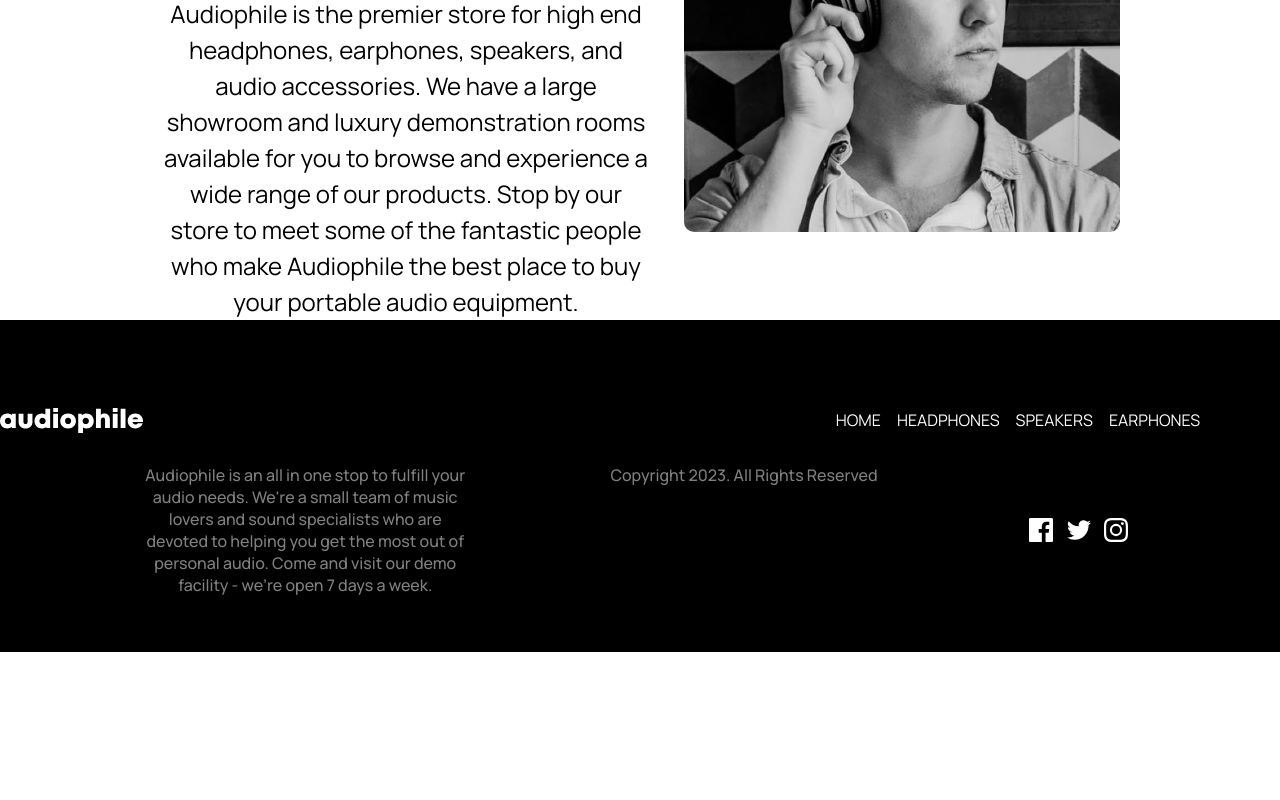
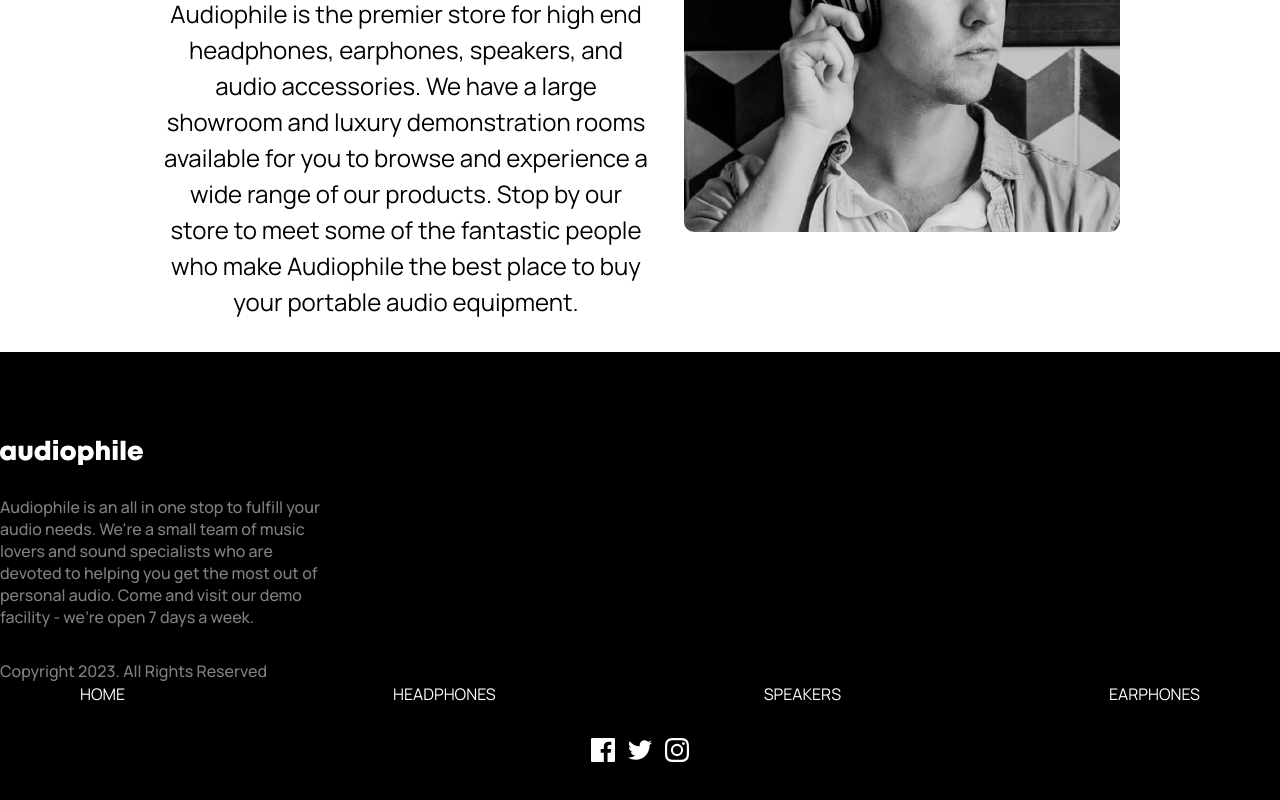
Before and after one commit to sunpochin/pf-audiophile, a Vue app: page / in a window 1280 px wide. Shown: the part 2924-3724 px from the top of the page. Before the commit the page ends 3648 px from the top, so only its background shows below. Built offline with nearby package versions, Linux system fonts and the light colour scheme.

Commit message:
fix various bugs

```diff
--- a/src/components/Best.vue
+++ b/src/components/Best.vue
@@ -38,7 +38,7 @@
   max-width: var(--max-width);
   height: 100%;
   gap: 2rem;
-  margin: 2rem auto 0rem;
+  margin: 2rem auto 2rem;
   padding: 0 var(--page-padding);
 }
 img {
@@ -87,13 +87,11 @@ img {
 @media screen and (max-width: 768px) {
   // @media screen and (max-width: 1440px) {
   .best-wrapper {
-    display: flex;
     flex-direction: column;
     justify-content: flex-start;
     width: 100%;
     height: 100%;
     gap: 2rem;
-    margin: 2rem auto 0rem;
     padding: 0 var(--page-padding);
   }
   img {
--- a/src/components/CategoriesComp.vue
+++ b/src/components/CategoriesComp.vue
@@ -97,8 +97,10 @@ const categories = [
     display: flex;
     flex-direction: column;
     justify-content: flex-end;
+    align-self: center;
+    max-width: 90%;
     height: 15rem;
-    gap: 0rem;
+    padding: 0 var(--page-padding);
   }
 
   .shop-img {
--- a/src/components/Footer.vue
+++ b/src/components/Footer.vue
@@ -1,18 +1,10 @@
 <template>
   <footer>
     <div class="footer-wrapper">
-      <div class="logo-n-links">
+      <div class="logo-n-desc">
         <div class="footer-logo">
           <img src="../assets/shared/desktop/logo.svg" alt="logo" />
         </div>
-        <div class="footer-links">
-          <router-link to="/">HOME</router-link>
-          <router-link to="/headphones">HEADPHONES</router-link>
-          <router-link to="/speakers">SPEAKERS</router-link>
-          <router-link to="/earphones">EARPHONES</router-link>
-        </div>
-      </div>
-      <div class="desc-n-social">
         <div class="footer-desc">
           Audiophile is an all in one stop to fulfill your audio needs. We're a
           small team of music lovers and sound specialists who are devoted to
@@ -20,6 +12,14 @@
           demo facility - we’re open 7 days a week.
         </div>
         <div class="footer-copyright">Copyright 2023. All Rights Reserved</div>
+      </div>
+      <div class="desc-n-social">
+        <div class="footer-links">
+          <router-link to="/">HOME</router-link>
+          <router-link to="/headphones">HEADPHONES</router-link>
+          <router-link to="/speakers">SPEAKERS</router-link>
+          <router-link to="/earphones">EARPHONES</router-link>
+        </div>
         <div class="footer-social">
           <img
             src="../assets/shared/desktop/icon-facebook.svg"
@@ -44,25 +44,29 @@
   // flex-direction: column;
   // gap: 3rem;
 
-  // max-width: 100%;
+  // width: 100%;
   // background-color: var(--clr-black);
   // color: var(--clr-peach);
 }
+// footer {
+//   display: flex;
+//   flex-direction: column;
+//   gap: 3rem;
+//   width: 100%;
+//   color: var(--clr-peach);
+//   background-color: var(--clr-black);
+//   padding: 3.5rem 0;
+//   // max-width: var(--max-width);
+//   margin: auto;
+// }
+
 footer {
+  background-color: var(--clr-black);
+  padding: 3.5rem 0;
+}
+.logo-n-desc {
   display: flex;
   flex-direction: column;
-  gap: 3rem;
-  max-width: 100%;
-  color: var(--clr-peach);
-  background-color: var(--clr-black);
-  padding: 3.5rem 0;
-  // max-width: var(--max-width);
-  margin: auto;
-}
-
-.logo-n-links {
-  display: flex;
-  justify-content: space-between;
   position: relative;
   max-width: var(--max-width);
   margin: auto;
@@ -70,7 +74,8 @@ footer {
 
 .desc-n-social {
   display: flex;
-  flex-direction: row;
+  flex-direction: column;
+  justify-content: flex-;
 }
 
 img {
@@ -99,19 +104,19 @@ a:hover {
 }
 
 .footer-desc {
-  max-width: 20rem;
-  margin: 0 auto;
-  text-align: center;
+  max-width: 25%;
+  text-align: left;
   color: var(--clr-white);
   font: 500 1rem "Manrope", sans-serif;
   opacity: 0.5;
 }
 
 .footer-copyright {
+  margin-top: 2rem;
+  text-align: left;
   color: var(--clr-white);
   font: 500 1rem "Manrope", sans-serif;
   opacity: 0.5;
-  text-align: center;
 }
 
 .footer-social {
@@ -170,7 +175,7 @@ a:hover {
     opacity: 0.5;
   }
 
-  .logo-n-links {
+  .logo-n-desc {
     display: flex;
     flex-direction: column;
     justify-content: space-between;
--- a/src/components/ProductDetail.vue
+++ b/src/components/ProductDetail.vue
@@ -43,8 +43,8 @@
 
       <Best />
     </div>
-    <Footer />
   </section>
+  <Footer />
 </template>
 
 <script setup>
```
